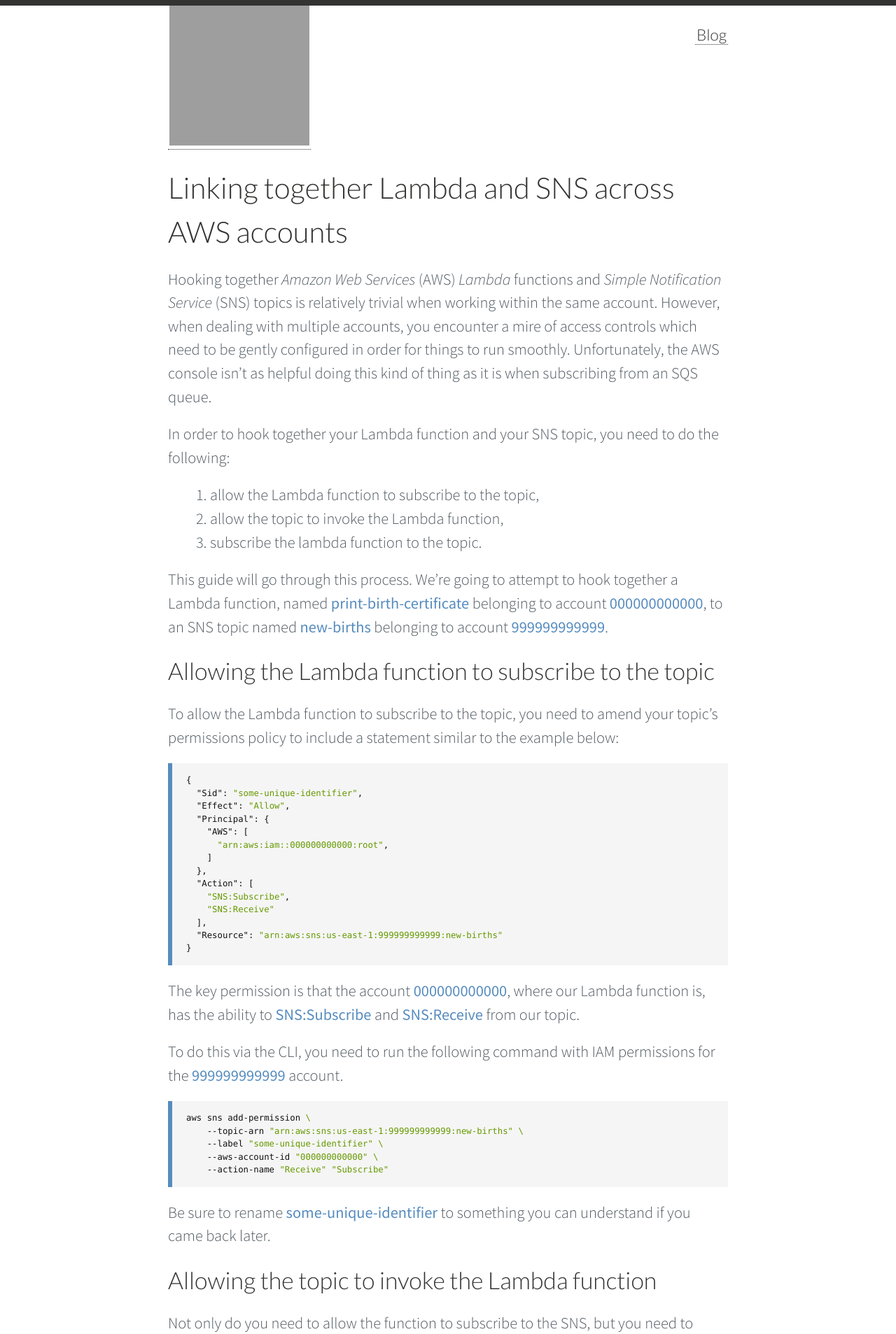
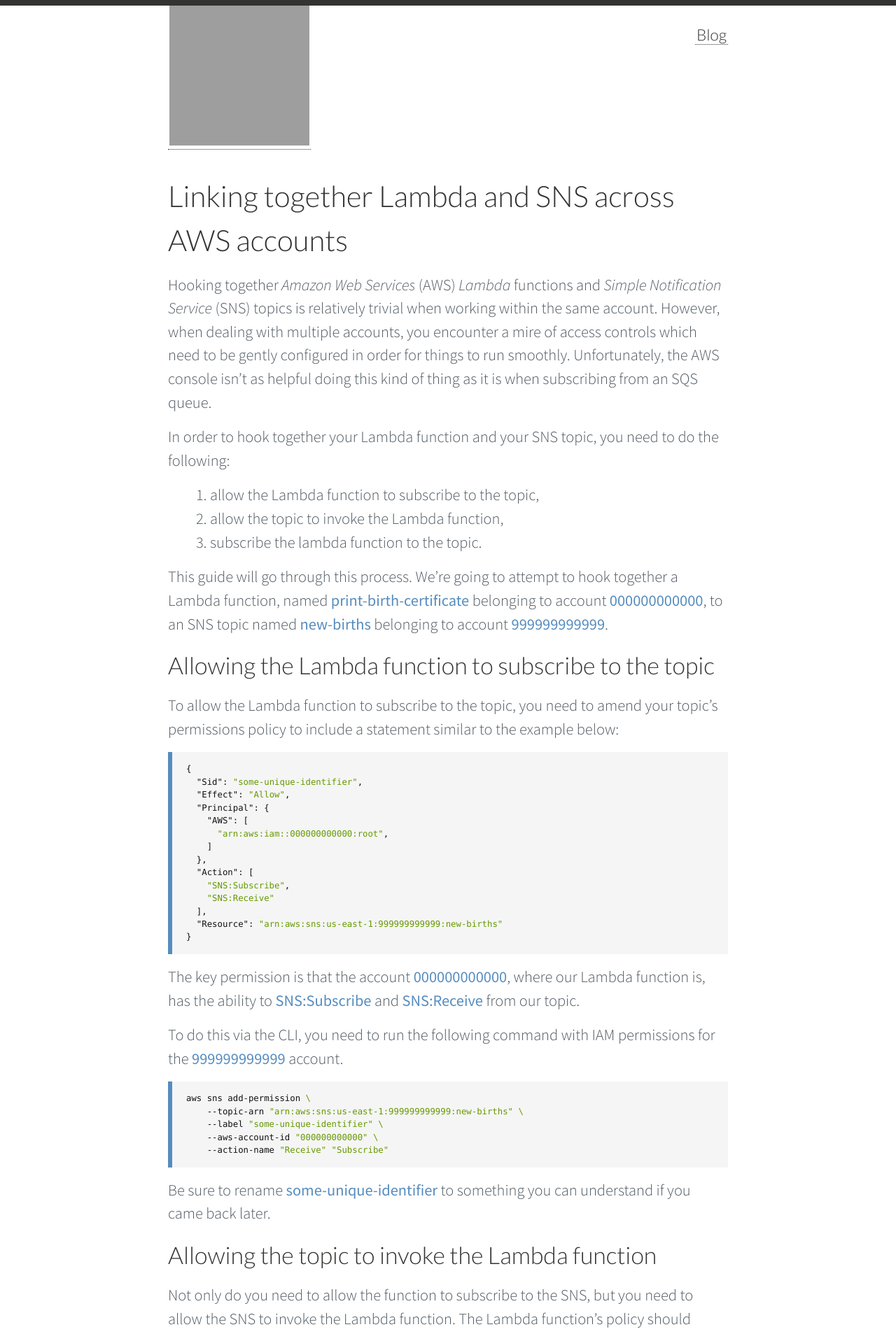
Before and after one commit to JimmyThompson/jimmythompson.co.uk, a Jekyll site: the page built from _posts/2015-11-03-sns-and-lambda.md, in a window 1280 px wide. Shown: the top 1907 px of the page at 70% size. Built offline with Jekyll 4.4.1, drawn with Linux system fonts in a browser that asks for light colours; nearby versions of some CDN libraries; grey boxes are pictures that could not be loaded.

Commit message:
Changing the spacing of the page

```diff
--- a/style/_blogpost.scss
+++ b/style/_blogpost.scss
@@ -155,14 +155,6 @@
   color: #999999;
 }
 
-.spacing {
-  margin: 20px 0;
-}
-
-.double-spacing {
-  margin: 40px 0;
-}
-
 .fixed-width {
   max-width: 800px;
   margin: 0 auto;
--- a/style/_header.scss
+++ b/style/_header.scss
@@ -3,6 +3,7 @@
 
 header {
   font-family: $header-font;
+  margin: 0 0 $spacing;
   padding: 0;
   overflow: hidden;
 
--- a/style/_variables.scss
+++ b/style/_variables.scss
@@ -17,4 +17,14 @@
 $font-foxtrot:   .875rem;
 $font-golf:      .75rem;
 
+$spacing:        1rem;
+
 $nav-background: $title-color;
+
+.spacing {
+  margin: $spacing 0;
+}
+
+.double-spacing {
+  margin: (2 * $spacing) 0;
+}
```
